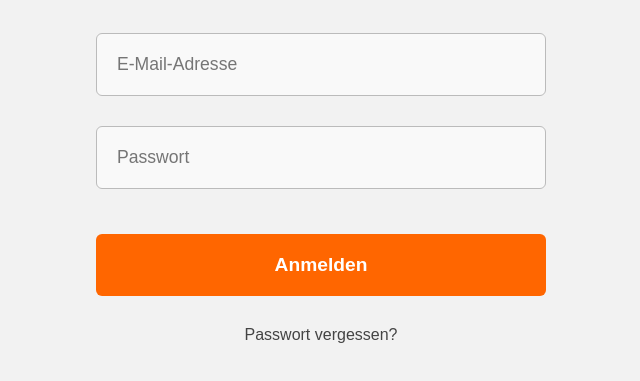
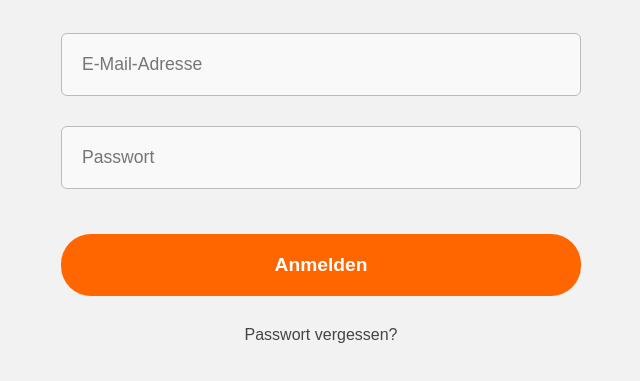
Before and after one commit to pub-fe32a33a64654d89bbae629210/stra, a plain HTML site: page index.html in a window 1280 px wide. Shown: the part 247-628 px from the top of the page, without its empty margins (319-959 px from the left). Drawn offline with Linux system fonts and the light colour scheme.

Commit message:
Update index.html

```diff
--- a/index.html
+++ b/index.html
@@ -17,7 +17,7 @@
 
     .login-box {
       width: 100%;
-      max-width: 450px;        /* slightly wider for longer fields */
+      max-width: 520px;        /* longer form */
       margin: 100px 0;
       padding: 40px 20px;
     }
@@ -58,7 +58,7 @@
       padding: 20px;
       background: #ff6600;
       border: none;
-      border-radius: 6px;
+      border-radius: 30px;     /* curved button */
       color: #fff;
       font-size: 1.2rem;
       font-weight: bold;
```
